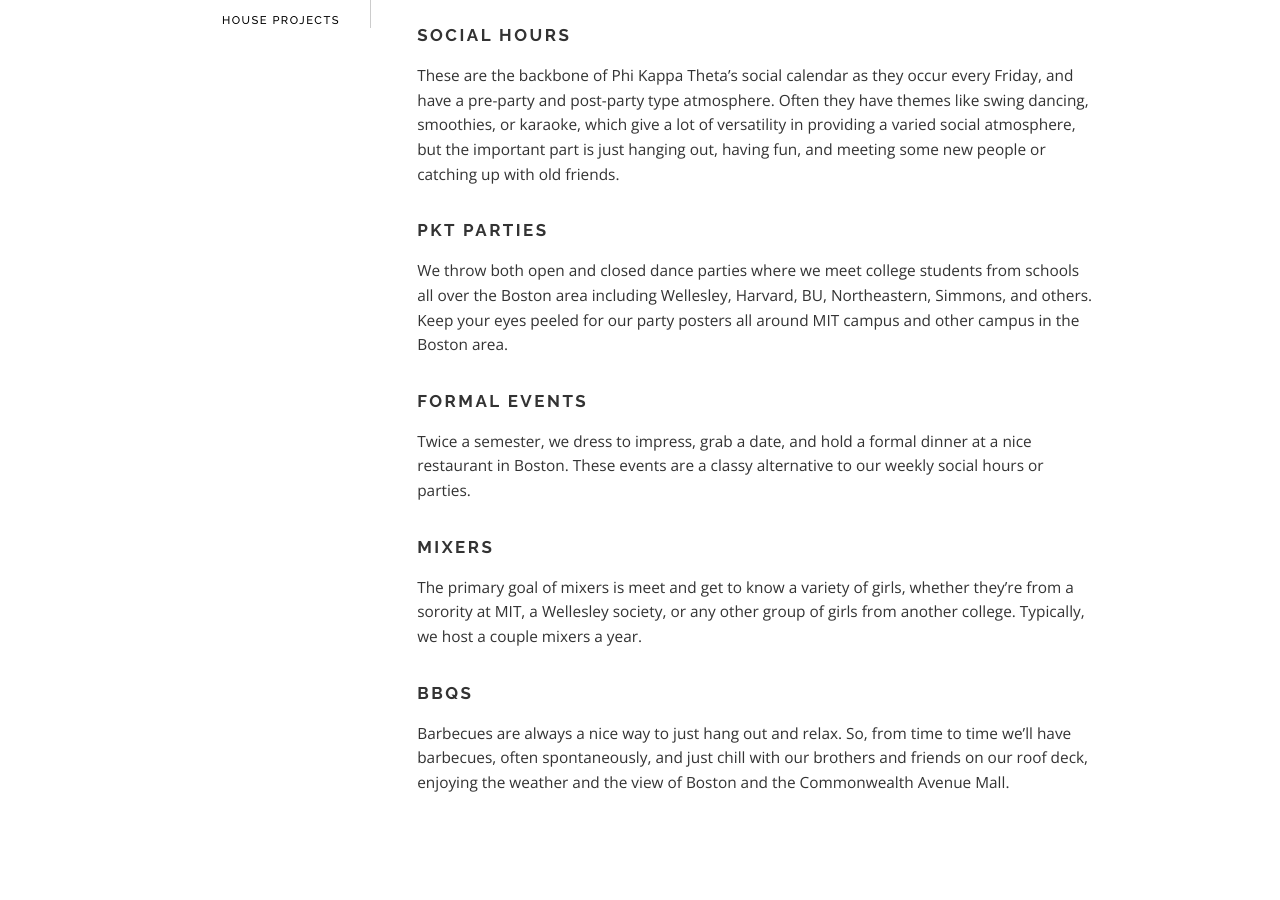
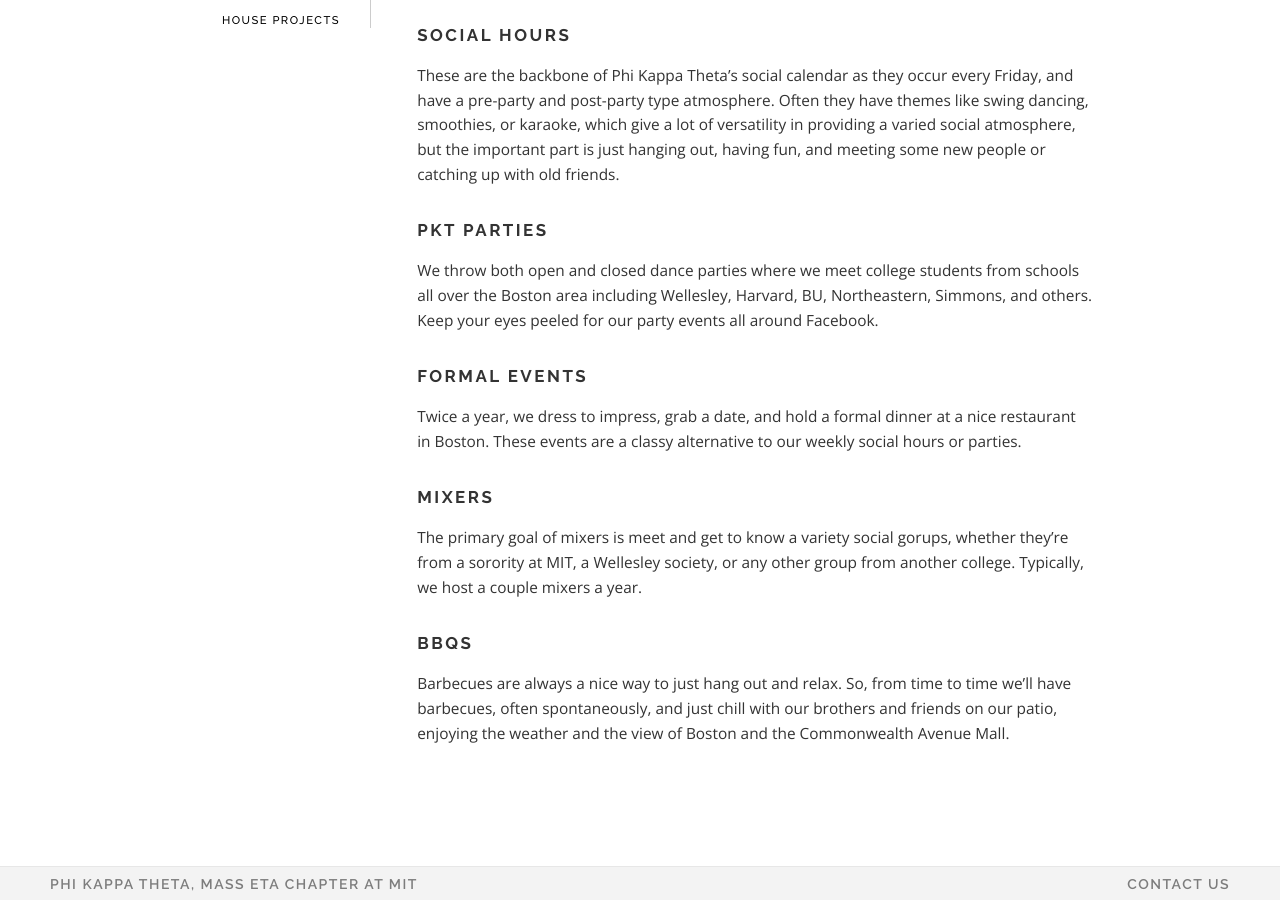
Before and after one commit to pktmasseta/pktmasseta.github.io, a Jekyll site: the page built from _activities/social.md, in a window 1280 px wide and 900 px high, scrolled down 592 px. Built offline with Jekyll 4.4.1, drawn with Linux system fonts in a browser that asks for light colours.

Commit message:
minor updates across the site

```diff
--- a/_activities/social.md
+++ b/_activities/social.md
@@ -12,16 +12,16 @@
 
 ###### PKT Parties
 
-We throw both open and closed dance parties where we meet college students from schools all over the Boston area including Wellesley, Harvard, BU, Northeastern, Simmons, and others. Keep your eyes peeled for our party posters all around MIT campus and other campus in the Boston area.
+We throw both open and closed dance parties where we meet college students from schools all over the Boston area including Wellesley, Harvard, BU, Northeastern, Simmons, and others. Keep your eyes peeled for our party events all around Facebook.
 
 ###### Formal Events
 
-Twice a semester, we dress to impress, grab a date, and hold a formal dinner at a nice restaurant in Boston. These events are a classy alternative to our weekly social hours or parties.
+Twice a year, we dress to impress, grab a date, and hold a formal dinner at a nice restaurant in Boston. These events are a classy alternative to our weekly social hours or parties.
 
 ###### Mixers
 
-The primary goal of mixers is meet and get to know a variety of girls, whether they're from a sorority at MIT, a Wellesley society, or any other group of girls from another college. Typically, we host a couple mixers a year.
+The primary goal of mixers is meet and get to know a variety social gorups, whether they're from a sorority at MIT, a Wellesley society, or any other group from another college. Typically, we host a couple mixers a year.
 
 ###### BBQs
 
-Barbecues are always a nice way to just hang out and relax. So, from time to time we'll have barbecues, often spontaneously, and just chill with our brothers and friends on our roof deck, enjoying the weather and the view of Boston and the Commonwealth Avenue Mall.
+Barbecues are always a nice way to just hang out and relax. So, from time to time we'll have barbecues, often spontaneously, and just chill with our brothers and friends on our patio, enjoying the weather and the view of Boston and the Commonwealth Avenue Mall.
```
Also changed, not shown: _about/index.md (+2 -2 lines), _activities/academics.md (+1 -1 lines), _activities/athletics.md (+1 -1 lines), _activities/brotherhood.md (+2 -2 lines), _house/basement.md (+1 -1 lines).
